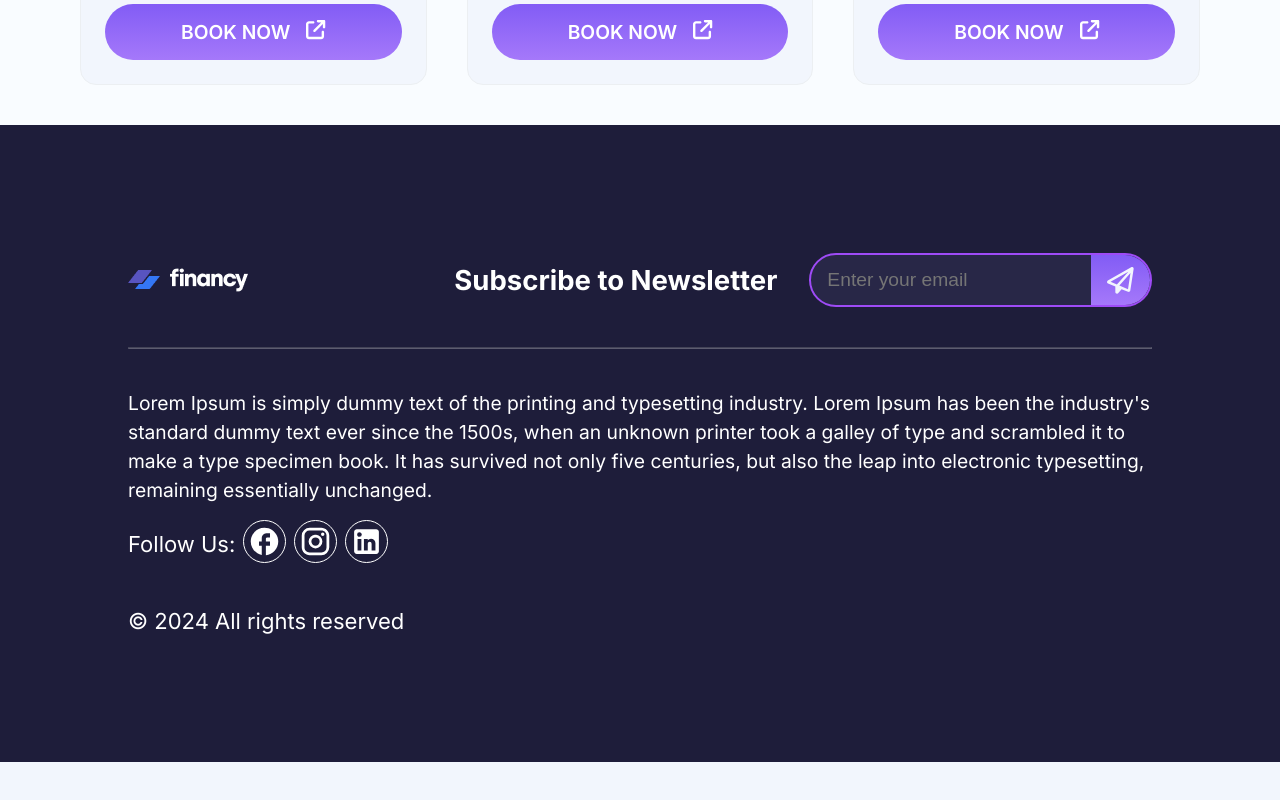
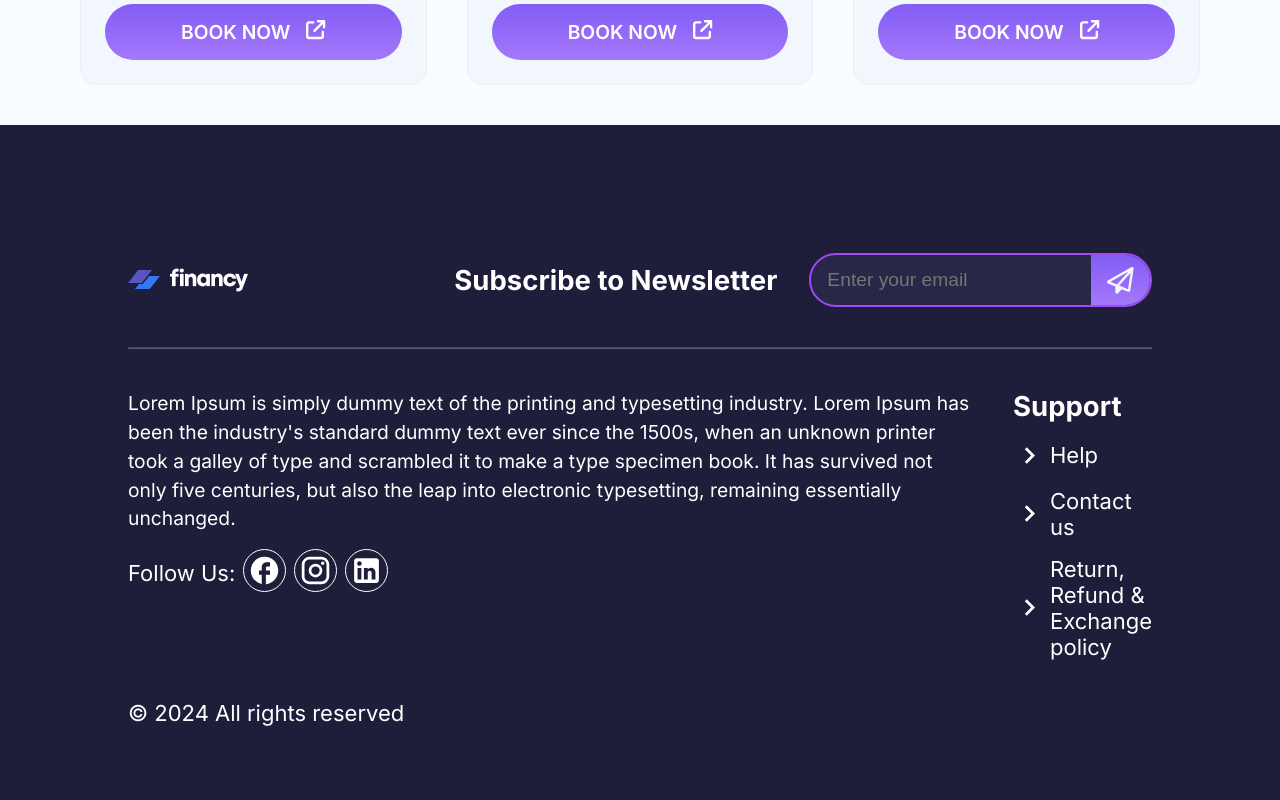
Before and after one commit to danielgen01/financy, a Next.js app: page / in a window 1280 px wide. Shown: the part 3784-4584 px from the top of the page. Before the commit the page ends 4546 px from the top, so only its background shows below. Built offline with nearby package versions, Linux system fonts and the light colour scheme; no server answers.

Commit message:
feat: add Support section to footer,style it

```diff
--- a/src/app/components/Footer/Footer.styles.module.css
+++ b/src/app/components/Footer/Footer.styles.module.css
@@ -148,6 +148,17 @@
     -ms-border-radius: var(--border-radius-full);
     -o-border-radius: var(--border-radius-full);
     padding: var(--spacing-xs);
+    transition: 250ms ease-in-out;
+    -webkit-transition: 250ms;
+    -moz-transition: 250ms;
+    -ms-transition: 250ms;
+    -o-transition: 250ms;
+}
+
+.StyledIcon:hover {
+        color: var(--color-primary-main);
+        border-color: var(--color-primary-main);
+
 }
 
 .StyledLink {
@@ -159,6 +170,29 @@
     color:var(--color-white);
 }
 
+.StyledSupportContentWrapper{
+    display: flex;
+    flex-direction: column;
+    gap: var(--spacing-md);
+}
+
+.StyledFooterChevronLink {
+    display: flex;
+    align-items: center;
+    gap: var(--spacing-xs);
+    color: var(--color-white);
+    text-decoration: none;
+    width: 100%;
+    transition: 250ms ease-in-out;
+    -webkit-transition: 250ms ease-in-out;
+    -moz-transition: 250ms ease-in-out;
+    -ms-transition: 250ms ease-in-out;
+    -o-transition: 250ms ease-in-out;
+}
+
+.StyledFooterChevronLink:hover {
+    color: var(--color-primary-main);
+}
 
 @media screen and (min-width: 960px) {
     .StyledFooterHead {
--- a/src/app/components/Footer/Footer.tsx
+++ b/src/app/components/Footer/Footer.tsx
@@ -2,7 +2,12 @@
 
 import { faPaperPlane } from "@fortawesome/free-regular-svg-icons"
 import { FontAwesomeIcon } from "@fortawesome/react-fontawesome"
-import { FacebookOutlined, Instagram, LinkedIn } from "@mui/icons-material"
+import {
+  ChevronRight,
+  FacebookOutlined,
+  Instagram,
+  LinkedIn,
+} from "@mui/icons-material"
 import Image from "next/image"
 import Link from "next/link"
 import React from "react"
@@ -50,6 +55,12 @@ export const Footer = () => {
               </div>
             </div>
           </div>
+          <div className={styles.StyledSupportContentWrapper}>
+            <span className={styles.StyledFooterHeadline}>Support</span>
+            <FooterLink label="Help" href="/" />
+            <FooterLink label="Contact us" href="/" />
+            <FooterLink label="Return, Refund & Exchange policy" href="/" />
+          </div>
         </div>
         <span className={styles.StyledFooterBottomText}>
           © 2024 All rights reserved
@@ -58,8 +69,9 @@ export const Footer = () => {
     </div>
   )
 }
+// Über uns, Kontakt, Impressum, Datenschutz und AGB.
 
-const EmailNewsletterInput = () => {
+export const EmailNewsletterInput = () => {
   return (
     <div className={styles.StyledInputBox}>
       <input
@@ -82,3 +94,17 @@ const EmailNewsletterInput = () => {
     </div>
   )
 }
+
+interface FooterLinkProps {
+  label: string
+  href: string
+}
+
+export const FooterLink: React.FC<FooterLinkProps> = ({ label, href }) => {
+  return (
+    <Link href={href} className={styles.StyledFooterChevronLink}>
+      <ChevronRight />
+      <span>{label}</span>
+    </Link>
+  )
+}
```
